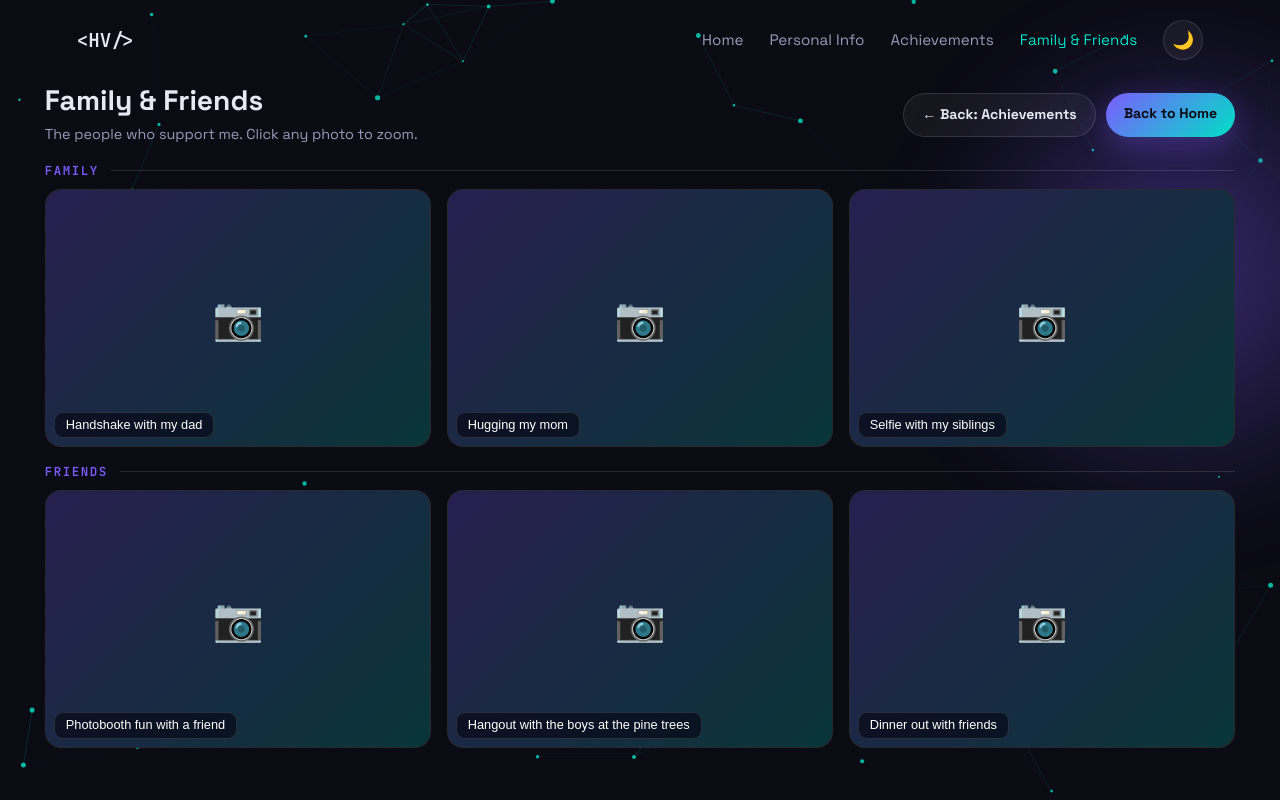
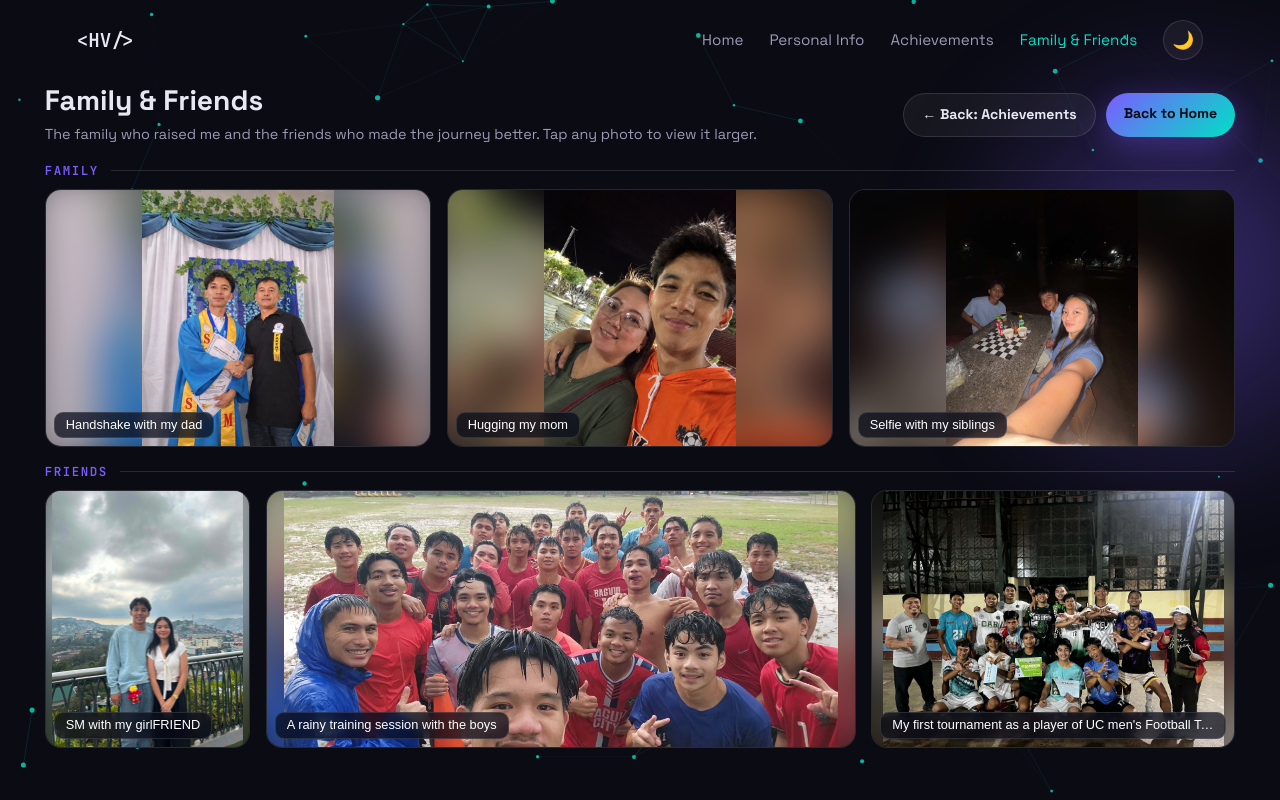
Before and after one commit to heyrolddd/harold, a plain HTML site: page family.html in a window 1280 px wide. Drawn offline with Linux system fonts and the light colour scheme.

Commit message:
Update family descriptions and photo captions

```diff
--- a/family.html
+++ b/family.html
@@ -33,7 +33,7 @@
     <div class="fam-head">
       <div>
         <h1>Family &amp; Friends</h1>
-        <p>The people who support me. Click any photo to zoom.</p>
+        <p>The family who raised me and the friends who made the journey better. Tap any photo to view it larger.</p>
       </div>
       <div class="head-btns">
         <a href="achievements.html" class="btn ghost magnetic">← Back: Achievements</a>
@@ -79,15 +79,15 @@
        ===================================================================== */
 
     const FAMILY = [
-      { caption: "Handshake with my dad",   photo: "handshake_with_dad.jpg" },
-      { caption: "Hugging my mom",          photo: "hugging_my_mom.jpg" },
-      { caption: "Selfie with my siblings", photo: "selfie_with_siblings.jpg" }
+      { caption: "Handshake with my dad",   photo: "handshake_dad.jpg" },
+      { caption: "Hugging my mom",          photo: "hugging_mom.jpg" },
+      { caption: "Selfie with my siblings", photo: "selfie_siblings.jpg" }
     ];
 
     const FRIENDS = [
-      { caption: "Photobooth fun with a friend",   photo: "friend1.jpg" },
-      { caption: "Hangout with the boys at the pine trees", photo: "friend2.jpg" },
-      { caption: "Dinner out with friends",        photo: "friend3.jpg" }
+      { caption: "SM with my girlFRIEND",   photo: "friend.jpg" },
+      { caption: "A rainy training session with the boys", photo: "friends_1.jpg" },
+      { caption: "My first tournament as a player of UC men's Football Team",        photo: "friends_2.jpg" }
     ];
     /* ===================================================================== */
 
```
